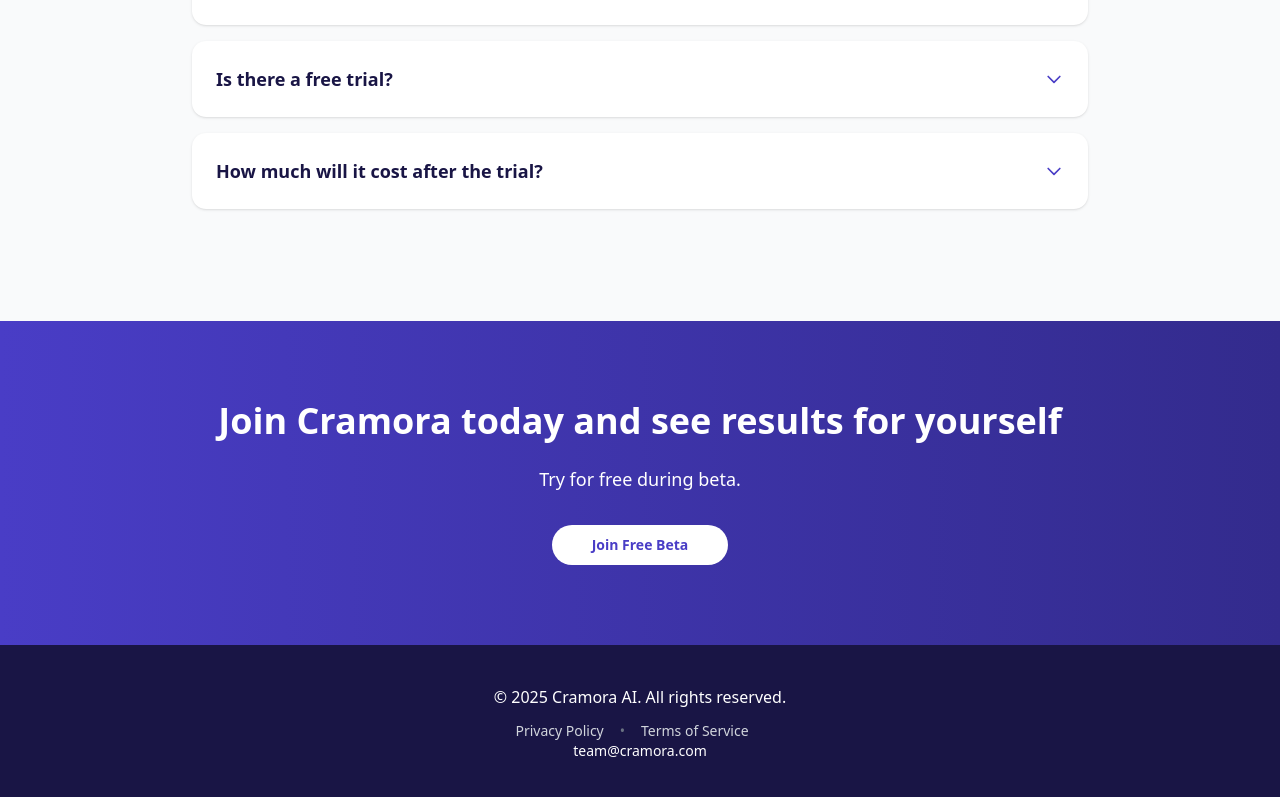
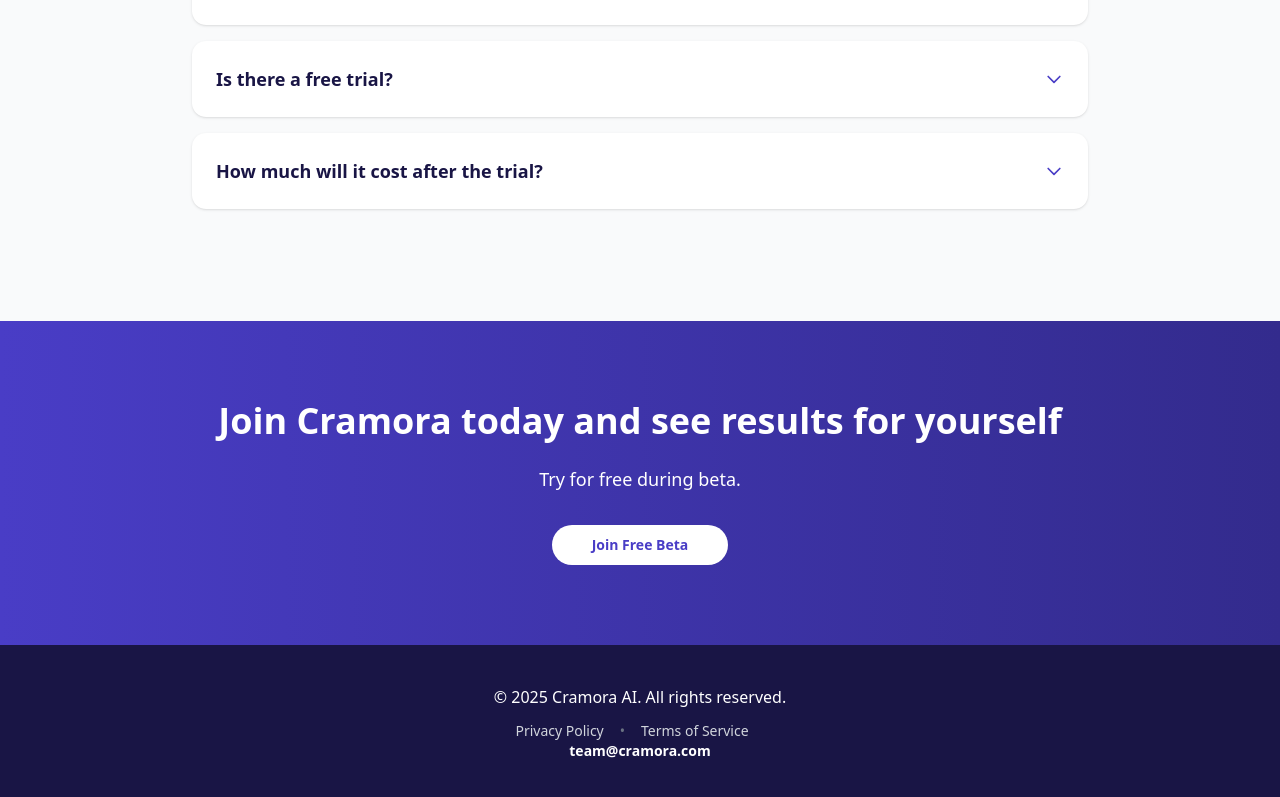
Before and after one commit to PedroGuitian/cramora-landing-page, a Next.js app in the folder cramora-landing/: page / in a window 1280 px wide. Shown: the part 4672-5469 px from the top of the page. Built offline with nearby package versions, Linux system fonts and the light colour scheme.

Commit message:
Added bold styling to email at the bottom of landing page

```diff
--- a/cramora-landing/src/app/page.tsx
+++ b/cramora-landing/src/app/page.tsx
@@ -407,7 +407,7 @@
           <a href="/terms" className="hover:underline text-gray-300">
             Terms of Service
           </a>
-          <p>team@cramora.com</p>
+          <p><strong>team@cramora.com</strong></p>
         </div>
       </footer>
 
```
